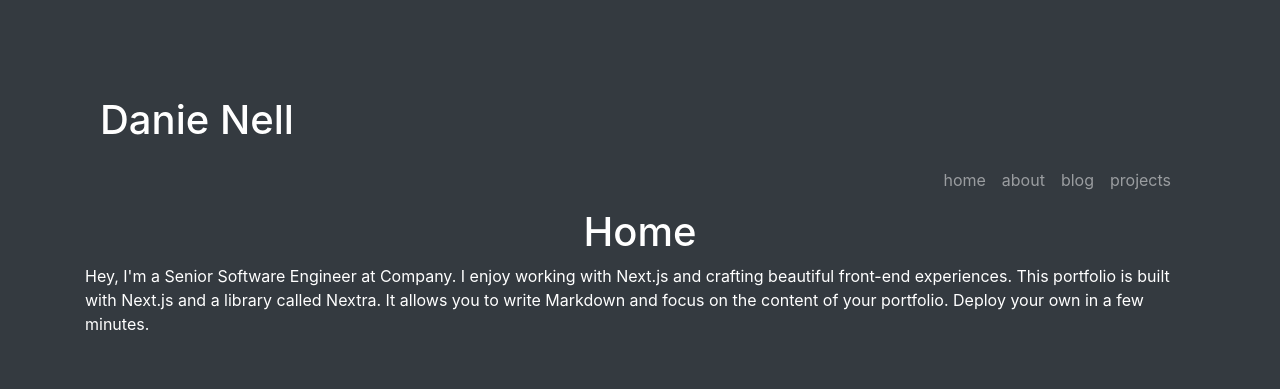
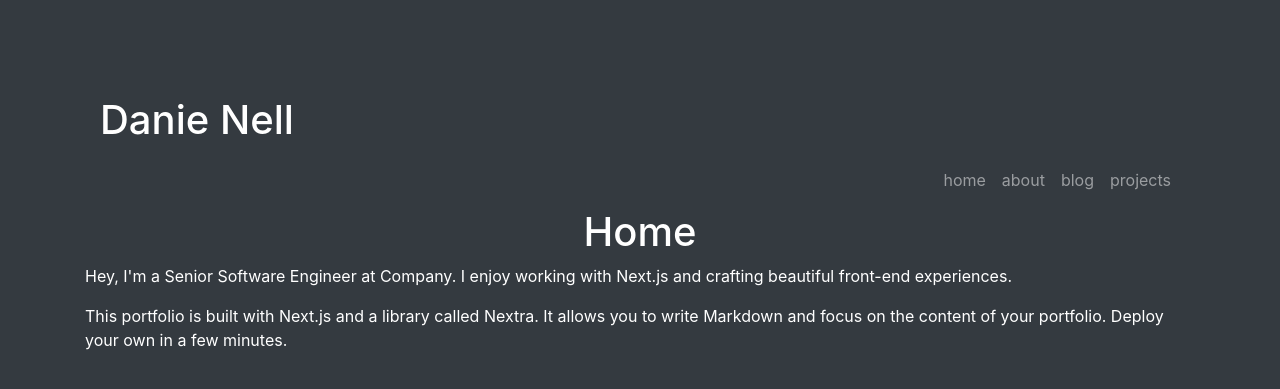
Before and after one commit to buildwithdan/flask-portfolio, a Flask app: page / in a window 1280 px wide. Shown: the top 389 px of the page. Run offline with Flask 2, Linux system fonts and the light colour scheme; some libraries are stand-ins or nearby versions.

Commit message:
layout update

```diff
--- a/website/templates/home.html
+++ b/website/templates/home.html
@@ -1,9 +1,13 @@
 {% extends "base.html" %} {% block title%}Home{% endblock%} {% block content%}
-<h1 align="center">Home</h1>
+<h1 class=" " align="center">Home</h1>
 <p class="">
   Hey, I'm a Senior Software Engineer at Company. I enjoy working with Next.js
-  and crafting beautiful front-end experiences. This portfolio is built with
-  Next.js and a library called Nextra. It allows you to write Markdown and focus
-  on the content of your portfolio. Deploy your own in a few minutes.
+  and crafting beautiful front-end experiences.
+</p>
+
+<p class="">
+  This portfolio is built with Next.js and a library called Nextra. It allows
+  you to write Markdown and focus on the content of your portfolio. Deploy your
+  own in a few minutes.
 </p>
 {% endblock %}
```
